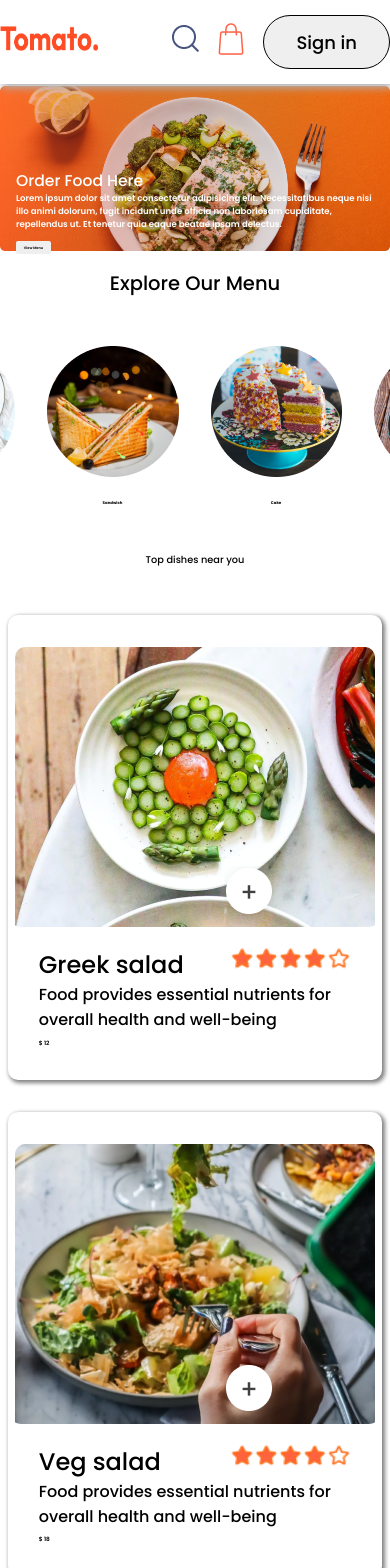
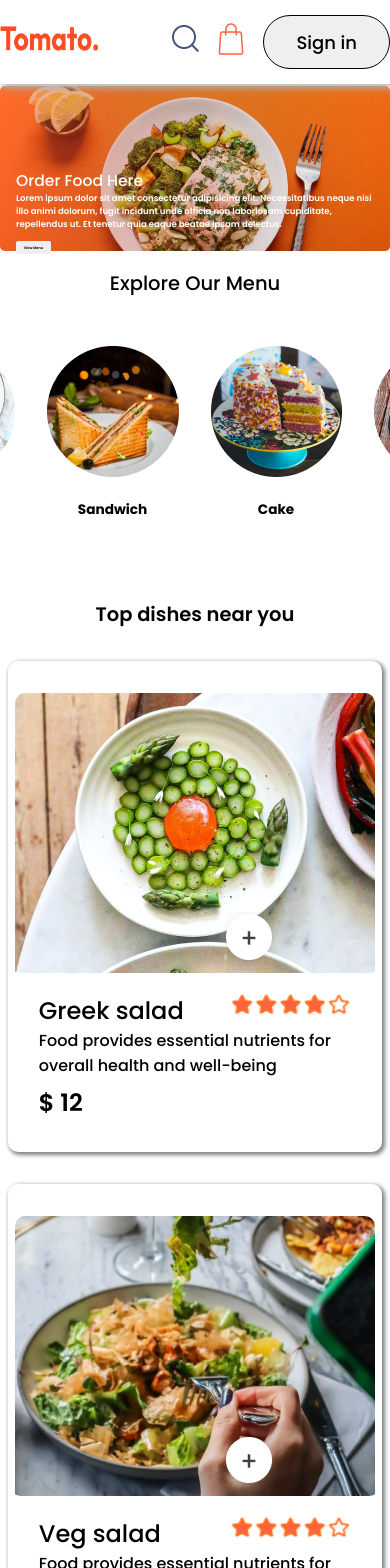
Before and after one commit to Mkmihir16/Food-delivery-React-V, a React (Vite) app: page / in a window 390 px wide. Shown: the top 1568 px of the page. Built offline with nearby package versions, Linux system fonts and the light colour scheme.

Commit message:
changed and add responsiveness

```diff
--- a/component/ExploreMenu/responsive-explore-menu.css
+++ b/component/ExploreMenu/responsive-explore-menu.css
@@ -6,4 +6,7 @@
         overflow-x: scroll;
         /* display: block; */
     }
+    .content-exploremenu p{
+        font-size: 3.5vw;
+    }
 }
--- a/component/FoodDisplay/Fooddisplay.jsx
+++ b/component/FoodDisplay/Fooddisplay.jsx
@@ -2,6 +2,7 @@ import React, { useContext } from 'react'
 import "./Fooddisplay.css"
 import FoodItem from '../FoodItem/FoodItem'
 import { Contexapi } from '../../Context/Contexapi'
+import "./Responsive-food-display.css"
 function Fooddisplay({category}) {
     const {food_list}=useContext(Contexapi)
   return (
--- /dev/null
+++ b/component/FoodDisplay/Responsive-food-display.css
@@ -0,0 +1,13 @@
+@media screen  and (max-width:800px){
+    .Fooddisplay-main-container{
+        margin-top: 2rem;
+    }
+    .Fooddisplay-main-container h1{
+        font-size: 5vw;
+        font-weight: 600;
+
+    }
+    .Food-display-content{
+        margin-top: 1rem;
+    }
+}
--- a/component/FoodItem/FoodItem.jsx
+++ b/component/FoodItem/FoodItem.jsx
@@ -2,6 +2,7 @@ import React, { useContext, useState } from 'react'
 import { assets } from '../../src/assets/assets'
 import "./FoodItem.css"
 import star from "../../src/assets/rating_starts.png"
+import "./Responsive-food-item.css"
 import { Contexapi } from '../../Context/Contexapi'
 export default function FoodItem({ id, name, img, price, des }) {
     const { calitem, additemcart, removeitemcart } = useContext(Contexapi)
--- /dev/null
+++ b/component/FoodItem/Responsive-food-item.css
@@ -0,0 +1,5 @@
+@media screen  and (max-width:800px){
+    .food-item-down h3{
+        font-size: 1.5rem;
+    }
+}
```
